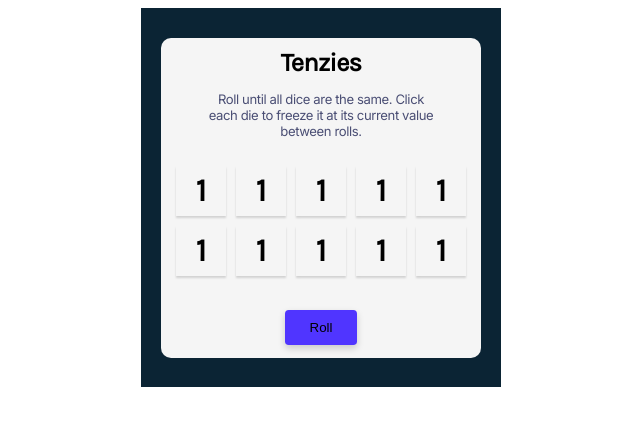
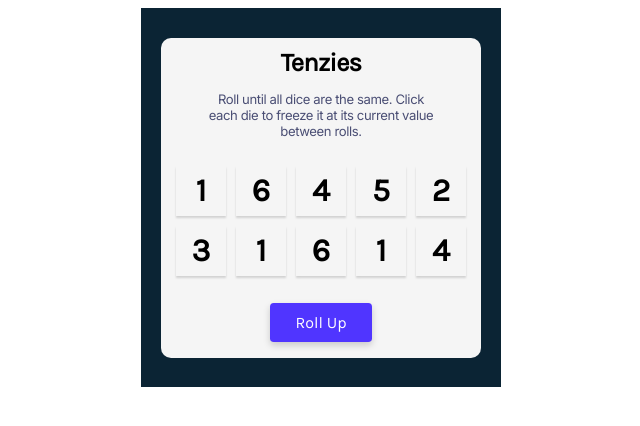
Before and after one commit to Shrikant-Wankhade/Tenzies, a React (Vite) app in the folder Tenzies/: page / in a window 1280 px wide. Shown: the top 426 px of the page, without its empty margins (319-959 px from the left). Built offline with nearby package versions, Linux system fonts and the light colour scheme.

Commit message:
Added game logic pressing the button genrates the random number in each dice successfully -Also when clicked on a dice, it is able to hold its value while its active -When all the held values are equal, winning status is successfully showed to the user

```diff
--- a/Tenzies/src/App.jsx
+++ b/Tenzies/src/App.jsx
@@ -1,10 +1,94 @@
 import React, { useState } from 'react'
+import Dice from "./components/dices"
+
 
 export default function App() {
+
+  const [dice, setDice] = useState(setAllDice());
+  const [game, setGame] = useState(false);
+
+  function randomNum(){
+    return Math.floor(Math.random() * 6) + 1;
+  }
+
+  React.useEffect(()=>{
+        const allHeld = dice.filter(die=>{
+          if(die.IsHeld === true){
+            return die
+          }
+        });
+        const firstValue = dice[0].value
+
+        const allValuesSame = dice.filter(die=>{
+          return (die.value === firstValue)
+        })
+
+        if(allHeld.length === 10 && allValuesSame.length === 10){
+          setGame(true)
+          console.log("You Won!")
+        }
+
+    },[dice])
+
+
+  function setAllDice(){
+    const items = []
+      for(let i=0; i<10; i++){
+        const newItem = {
+          id: i+1,
+          value: randomNum(),
+          IsHeld:false
+        }
+        items.push(newItem);
+      }
+    return items
+  }
+
+  function rollUp(){
+    setDice(
+      dice.map(die=>{
+        if(die.IsHeld){
+          return die
+        }else{
+          return {...die, value: randomNum()}
+        }
+      })
+    )
+    // if(game){
+    //   setGame(false)
+    // }
+  }
+
+  function handleHold(currentId){
+    setDice(
+      dice.map(die=>{
+        if(die.id === currentId){
+          return {
+            ...die, IsHeld: !die.IsHeld
+          }
+        }else{
+          return die
+        }
+      })
+    )
+  }
+
+  const diceElements = dice.map(die=>{
+    return (
+      <Dice
+        key={die.id}
+        id={die.id}
+        value={die.value}
+        IsHeld={die.IsHeld}
+        hold={()=>handleHold(die.id) }
+      />
+    )
+  })
 
   return (
     <div className="background__board">
       <div className="main__board">
+
             <div className="main__board__content__text">
                   <h2 className='heading'>Tenzies</h2>
                   <p className='desc'>Roll until all dice are the same. Click each die to freeze it at its current value between rolls.</p>
@@ -12,19 +96,10 @@ export default function App() {
             <div>
             </div>
             <div className="main__board__content--dice">
-                      <div className="dice--face"><h2 className="dice-num">1</h2></div>
-                      <div className="dice--face"><h2 className="dice-num">1</h2></div>
-                      <div className="dice--face"><h2 className="dice-num">1</h2></div>
-                      <div className="dice--face"><h2 className="dice-num">1</h2></div>
-                      <div className="dice--face"><h2 className="dice-num">1</h2></div>
-                      <div className="dice--face"><h2 className="dice-num">1</h2></div>
-                      <div className="dice--face"><h2 className="dice-num">1</h2></div>
-                      <div className="dice--face"><h2 className="dice-num">1</h2></div>
-                      <div className="dice--face"><h2 className="dice-num">1</h2></div>
-                      <div className="dice--face"><h2 className="dice-num" >1</h2></div>
+                  {diceElements}
             </div>
-            <button className='button'>
-                Roll
+            <button className='button' onClick={rollUp}>
+                {game ? "Reset Game" : "Roll Up"}
             </button>
       </div>
     </div>
--- a/Tenzies/src/components/dices.jsx
+++ b/Tenzies/src/components/dices.jsx
@@ -1,9 +1,17 @@
 
 import React, {useEffect} from "react"
 
-function Board() {
+export default function Dice({value,IsHeld,hold}) {
+
+    let className = "dice--face"
+    if(IsHeld){
+        className = className + " background--active"
+    }
+
 
     return (
-
+        <div className={className} onClick={hold}>
+            <h2 className="dice-num">{value}</h2>
+        </div>
     )
 }
--- a/Tenzies/src/index.css
+++ b/Tenzies/src/index.css
@@ -92,11 +92,27 @@
 
 .button {
     position: absolute;
-    top: 85%;
+    top: 83%;
     background: #5035FF;
     box-shadow: 0px 3.2px 7.68px rgba(0, 0, 0, 0.18);
     border-radius: 3.81277px;
     border: none;
     padding: 10px 25px;
     cursor: pointer;
+    color: white;
+    font-size: 1rem;
+    font-family: 'Karla', sans-serif;
 }
+
+.button:focus {
+    outline: none;
+}
+
+.button:active {
+    box-shadow: inset 5px 5px 10px -3px rgba(0, 0, 0, 0.7);
+}
+
+
+.background--active {
+    background-color: rgb(64, 188, 64);
+}
```
